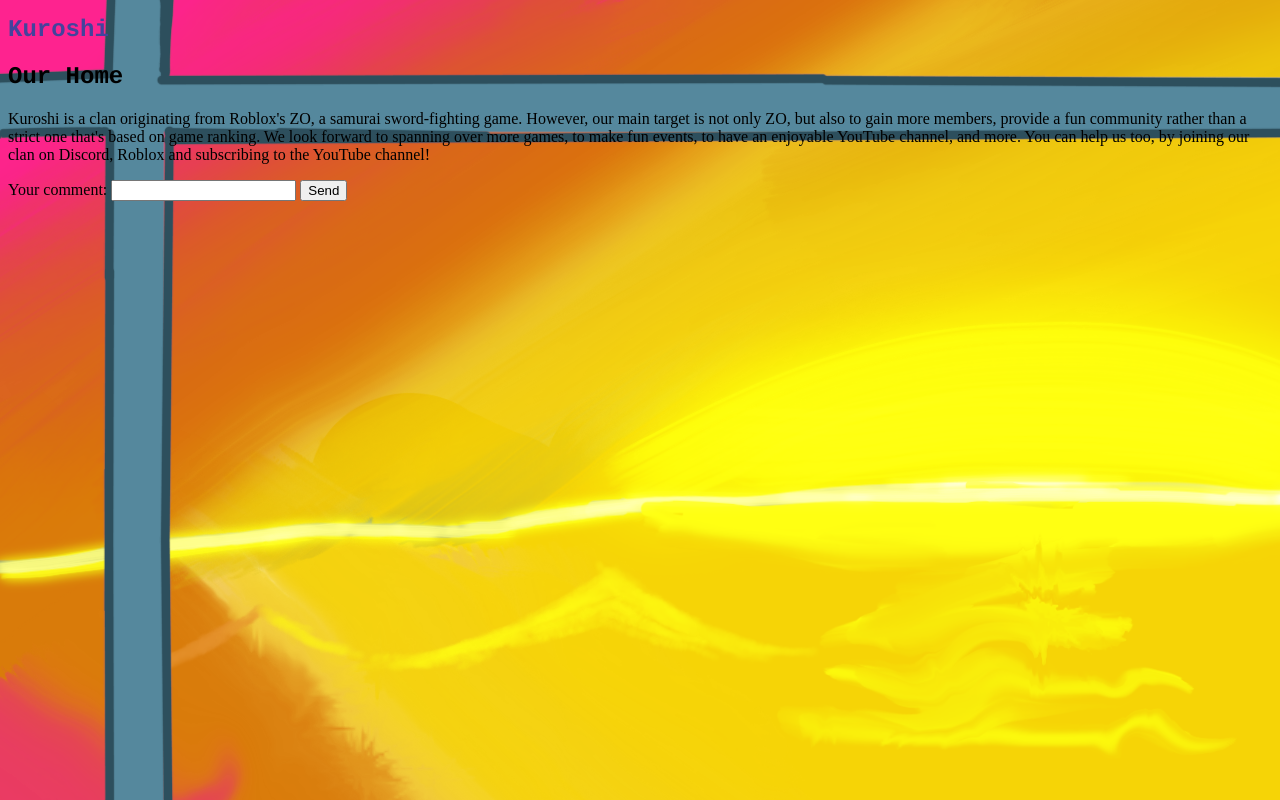
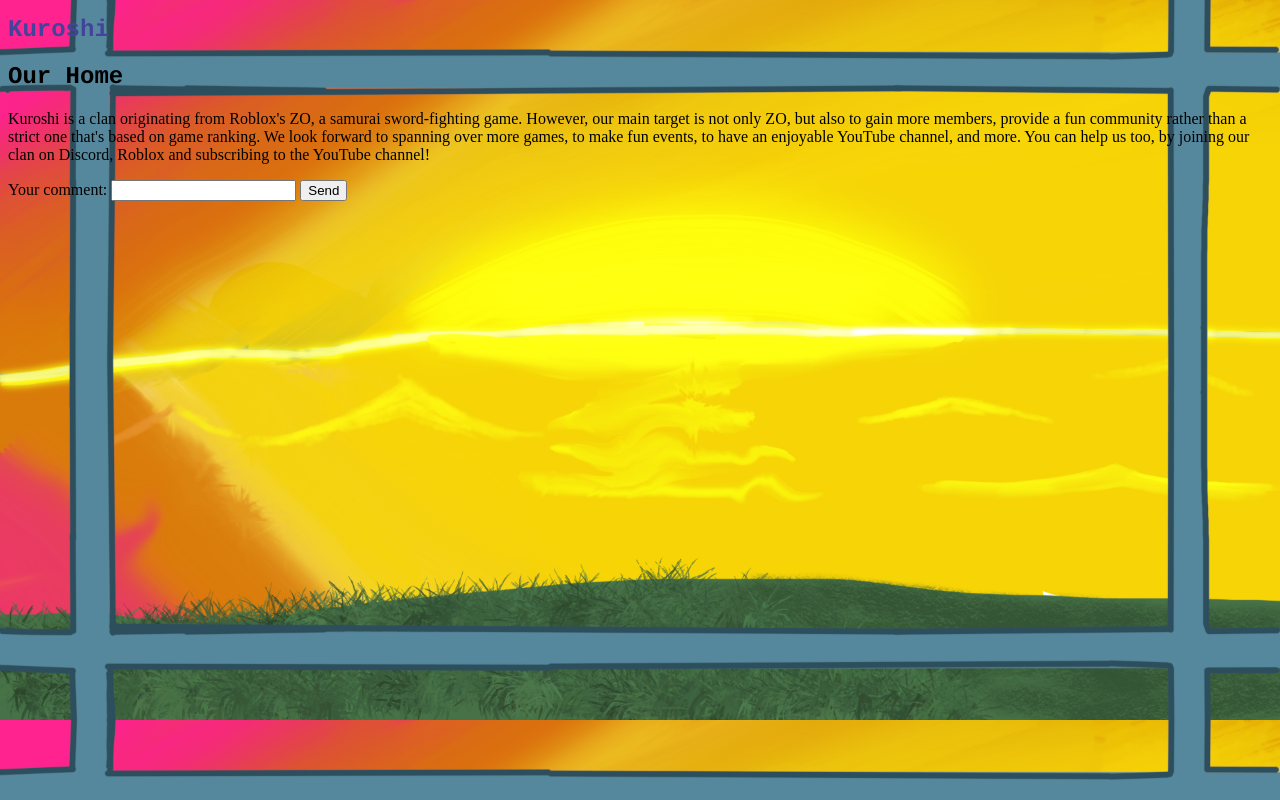
Before and after one commit to RapidRocketRick/kuroshiweb, a plain HTML site: page html-section.html in a window 1280 px wide. Drawn offline with Linux system fonts and the light colour scheme; files whose address does not match are found by name.

Commit message:
Update html-section.html

```diff
--- a/html-section.html
+++ b/html-section.html
@@ -1,6 +1,6 @@
 <!DOCTYPE html>
 <html>
-  <body style="background-image:url('EB60E18F-913A-42CC-B76C-BE72A49527E9.png');">
+  <body style="background-image:url('EB60E18F-913A-42CC-B76C-BE72A49527E9.png');background-size: cover;">
     <h1 style="color:rgb(67, 67, 156);font-family:courier;font-size:150%;"> Kuroshi </h1>
     <h2 style="font-family:courier;"> Our Home </h2>
     <p> Kuroshi is a clan originating from Roblox's ZO, a samurai sword-fighting game. However, our main target is not only ZO, but also to gain more members, provide a fun community rather than a strict one that's based on game ranking. We look forward to spanning over more games, to make fun events, to have an enjoyable YouTube channel, and more. You can help us too, by joining our clan on Discord, Roblox and subscribing to the YouTube channel! </p>
```
